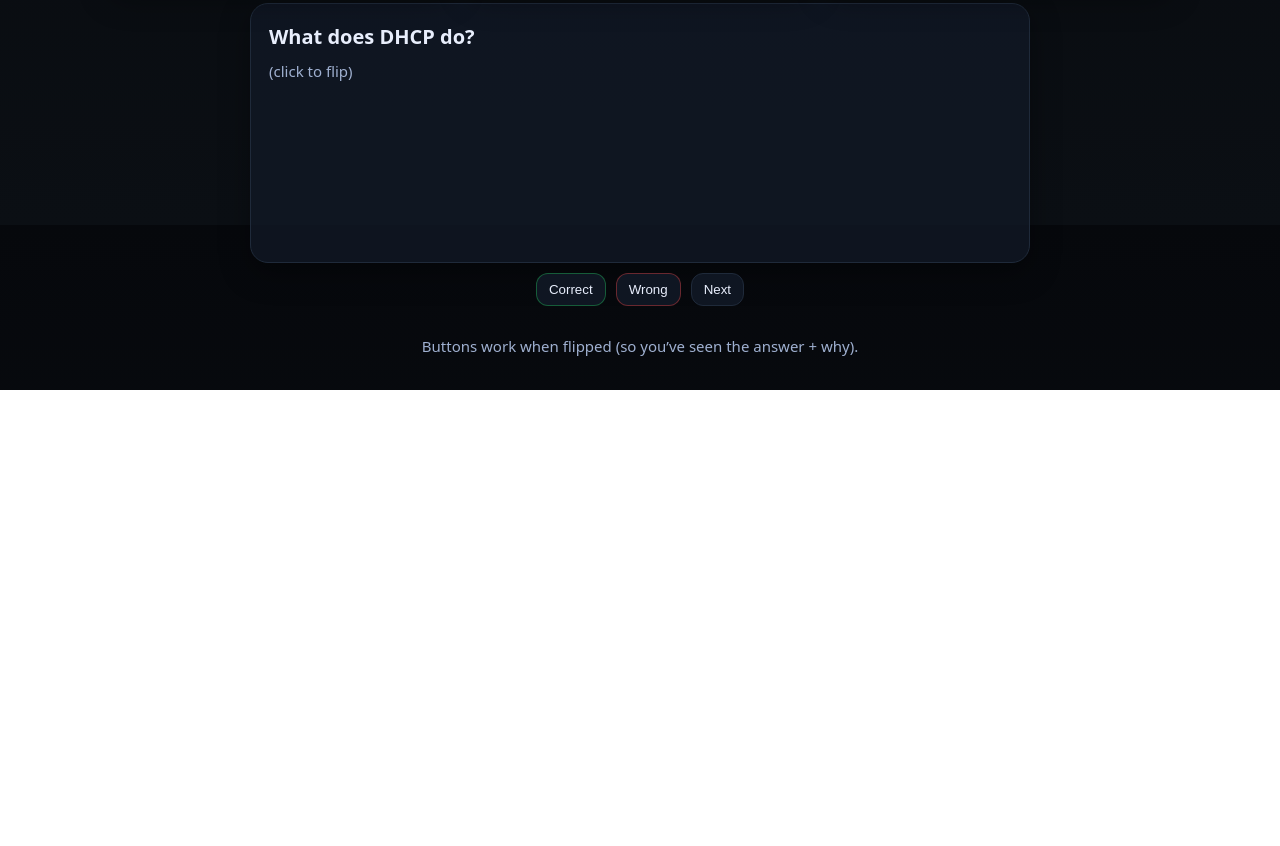
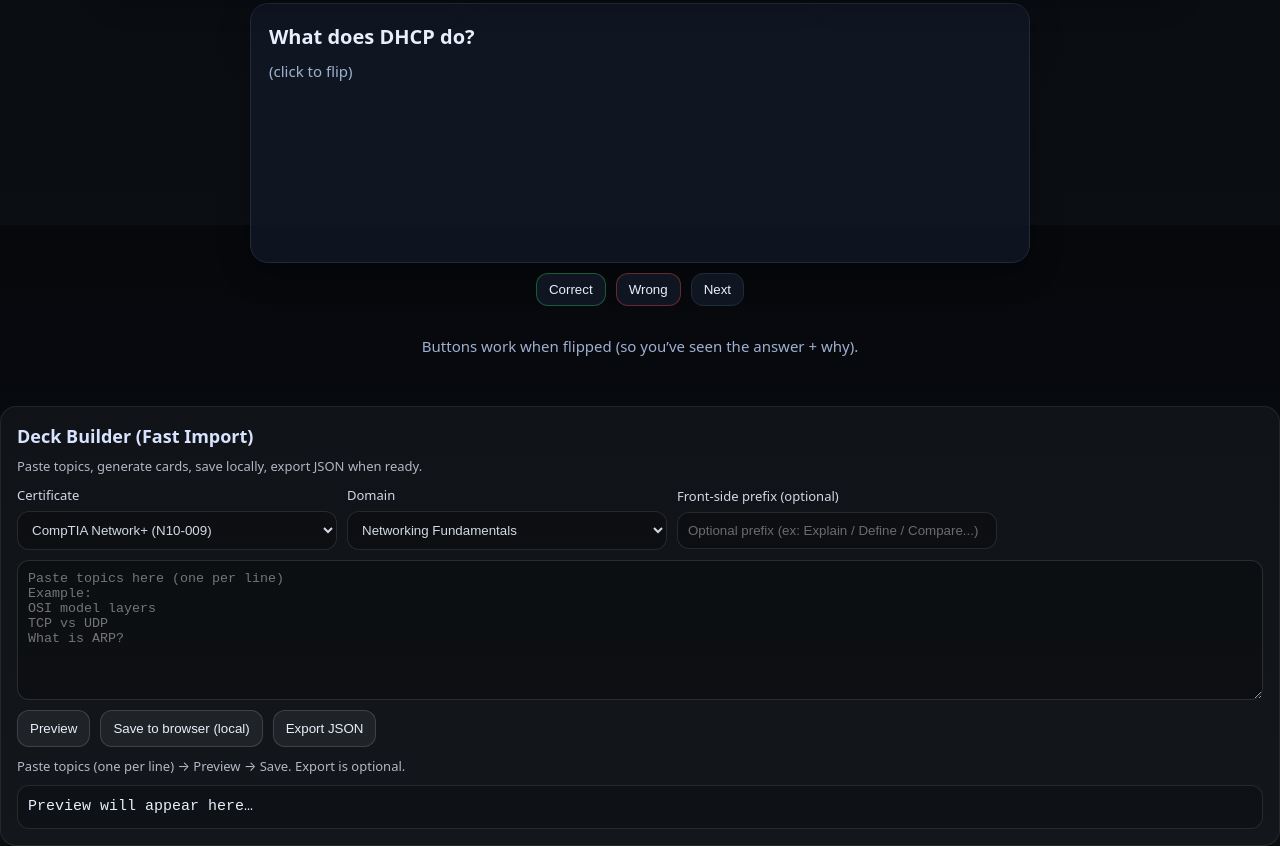
Before and after one commit to cbw29512/StudyHub, a plain HTML site: page cards.html in a window 1280 px wide. Shown: the part 575-1421 px from the top of the page. Before the commit the page ends 965 px from the top, so only its background shows below. Drawn offline with Linux system fonts and the light colour scheme.

Commit message:
Add Deck Builder fast card import

```diff
--- a/cards.html
+++ b/cards.html
@@ -78,5 +78,7 @@
 
     <div id="toast" class="toast"></div>
   </div>
+<div id="deck-builder-mount"></div>
+<script src="./js/deck-builder.js" defer></script>
 </body>
 </html>
--- /dev/null
+++ b/decks/cert-catalog.json
@@ -0,0 +1,40 @@
+{
+  "version": 1,
+  "certs": [
+    {
+      "id": "netplus",
+      "name": "CompTIA Network+",
+      "exam": "N10-009",
+      "domains": [
+        { "id": "d1", "name": "Networking Fundamentals" },
+        { "id": "d2", "name": "Network Implementations" },
+        { "id": "d3", "name": "Network Operations" },
+        { "id": "d4", "name": "Network Security" },
+        { "id": "d5", "name": "Network Troubleshooting" }
+      ]
+    },
+    {
+      "id": "secplus",
+      "name": "CompTIA Security+",
+      "exam": "SY0-701",
+      "domains": [
+        { "id": "d1", "name": "General Security Concepts" },
+        { "id": "d2", "name": "Threats, Vulnerabilities, and Mitigations" },
+        { "id": "d3", "name": "Security Architecture" },
+        { "id": "d4", "name": "Security Operations" },
+        { "id": "d5", "name": "Security Program Management and Oversight" }
+      ]
+    },
+    {
+      "id": "security_ai",
+      "name": "Security AI",
+      "exam": "",
+      "domains": [
+        { "id": "d1", "name": "AI Fundamentals" },
+        { "id": "d2", "name": "AI for Detection" },
+        { "id": "d3", "name": "AI for Response" },
+        { "id": "d4", "name": "Governance & Ethics" }
+      ]
+    }
+  ]
+}
--- /dev/null
+++ b/js/deck-builder.js
@@ -0,0 +1,254 @@
+(() => {
+  const MOUNT_ID = "deck-builder-mount";
+  const STORAGE_KEY = "studyhub_decks_v1";
+  const CATALOG_URL = "./decks/cert-catalog.json";
+
+  const css = `
+  #${MOUNT_ID}{
+    margin-top:16px; padding:16px; border-radius:16px;
+    background: rgba(255,255,255,0.04);
+    border: 1px solid rgba(255,255,255,0.08);
+  }
+  #${MOUNT_ID} h2{ margin:0 0 8px 0; font-size: 18px; }
+  #${MOUNT_ID} .row{ display:flex; gap:10px; flex-wrap:wrap; align-items:center; margin:10px 0; }
+  #${MOUNT_ID} label{ font-size: 13px; opacity: 0.9; display:flex; flex-direction:column; gap:6px; }
+  #${MOUNT_ID} select, #${MOUNT_ID} textarea, #${MOUNT_ID} input[type="text"]{
+    width: 320px; max-width: 100%;
+    border-radius: 12px;
+    border: 1px solid rgba(255,255,255,0.12);
+    background: rgba(0,0,0,0.25);
+    color: inherit;
+    padding: 10px;
+    outline: none;
+  }
+  #${MOUNT_ID} textarea{ width: 100%; min-height: 140px; resize: vertical; }
+  #${MOUNT_ID} button{
+    border-radius: 12px; padding:10px 12px;
+    border: 1px solid rgba(255,255,255,0.14);
+    background: rgba(255,255,255,0.06);
+    color: inherit;
+    cursor: pointer;
+  }
+  #${MOUNT_ID} button:hover{ background: rgba(255,255,255,0.10); }
+  #${MOUNT_ID} .muted{ opacity:0.75; font-size: 13px; }
+  #${MOUNT_ID} pre{
+    white-space: pre-wrap;
+    background: rgba(0,0,0,0.22);
+    border: 1px solid rgba(255,255,255,0.10);
+    border-radius: 12px;
+    padding: 10px;
+    margin: 10px 0 0 0;
+    max-height: 220px;
+    overflow: auto;
+  }
+  `;
+
+  function addStyleOnce() {
+    if (document.getElementById("deck-builder-style")) return;
+    const s = document.createElement("style");
+    s.id = "deck-builder-style";
+    s.textContent = css;
+    document.head.appendChild(s);
+  }
+
+  function uuid() {
+    if (crypto && crypto.randomUUID) return crypto.randomUUID();
+    return "id_" + Math.random().toString(16).slice(2) + "_" + Date.now();
+  }
+
+  function loadStore() {
+    try { return JSON.parse(localStorage.getItem(STORAGE_KEY) || "{}"); }
+    catch { return {}; }
+  }
+
+  function saveStore(store) {
+    localStorage.setItem(STORAGE_KEY, JSON.stringify(store));
+  }
+
+  async function loadCatalog() {
+    try {
+      const r = await fetch(CATALOG_URL, { cache: "no-store" });
+      if (!r.ok) throw new Error("catalog fetch failed");
+      return await r.json();
+    } catch {
+      return { version: 1, certs: [] };
+    }
+  }
+
+  function normalizeLine(line) {
+    return line.replace(/^\s*[-*•]\s+/, "").replace(/\s+/g, " ").trim();
+  }
+
+  function parseTopics(text) {
+    return text.split("\n").map(normalizeLine).filter(Boolean);
+  }
+
+  function downloadJson(filename, obj) {
+    const blob = new Blob([JSON.stringify(obj, null, 2)], { type: "application/json" });
+    const a = document.createElement("a");
+    a.href = URL.createObjectURL(blob);
+    a.download = filename;
+    document.body.appendChild(a);
+    a.click();
+    a.remove();
+    URL.revokeObjectURL(a.href);
+  }
+
+  function mountUI(catalog) {
+    addStyleOnce();
+
+    let mount = document.getElementById(MOUNT_ID);
+    if (!mount) {
+      mount = document.createElement("div");
+      mount.id = MOUNT_ID;
+      (document.querySelector("main") || document.body).appendChild(mount);
+    }
+
+    const certSelect = document.createElement("select");
+    const domainSelect = document.createElement("select");
+    const topicsArea = document.createElement("textarea");
+    const notesPrefix = document.createElement("input");
+    notesPrefix.type = "text";
+    notesPrefix.placeholder = "Optional prefix (ex: Explain / Define / Compare...)";
+
+    const status = document.createElement("div");
+    status.className = "muted";
+    status.textContent = "Paste topics (one per line) → Preview → Save. Export is optional.";
+
+    const preview = document.createElement("pre");
+    preview.textContent = "Preview will appear here…";
+
+    function fillCerts() {
+      certSelect.innerHTML = "";
+      for (const c of catalog.certs || []) {
+        const opt = document.createElement("option");
+        opt.value = c.id;
+        opt.textContent = c.exam ? `${c.name} (${c.exam})` : c.name;
+        certSelect.appendChild(opt);
+      }
+    }
+
+    function fillDomains() {
+      domainSelect.innerHTML = "";
+      const cert = (catalog.certs || []).find(c => c.id === certSelect.value);
+      for (const d of (cert?.domains || [])) {
+        const opt = document.createElement("option");
+        opt.value = d.id;
+        opt.textContent = d.name;
+        domainSelect.appendChild(opt);
+      }
+    }
+
+    function buildCards() {
+      const topics = parseTopics(topicsArea.value);
+      const prefix = normalizeLine(notesPrefix.value);
+      const cert = (catalog.certs || []).find(c => c.id === certSelect.value);
+      const dom = (cert?.domains || []).find(d => d.id === domainSelect.value);
+
+      const cards = topics.map(t => ({
+        id: uuid(),
+        certId: cert?.id || "",
+        certName: cert?.name || "",
+        domainId: dom?.id || "",
+        domainName: dom?.name || "",
+        front: prefix ? `${prefix}: ${t}` : t,
+        back: "",
+        createdAt: new Date().toISOString()
+      }));
+
+      return { cert, dom, cards };
+    }
+
+    const btnPreview = document.createElement("button");
+    btnPreview.textContent = "Preview";
+
+    const btnSave = document.createElement("button");
+    btnSave.textContent = "Save to browser (local)";
+
+    const btnExport = document.createElement("button");
+    btnExport.textContent = "Export JSON";
+
+    btnPreview.onclick = () => {
+      const { cert, dom, cards } = buildCards();
+      preview.textContent =
+        `Will create ${cards.length} cards\n` +
+        `Cert: ${cert?.name || "?"}\n` +
+        `Domain: ${dom?.name || "?"}\n\n` +
+        cards.slice(0, 20).map((c, i) => `${i + 1}. ${c.front}`).join("\n") +
+        (cards.length > 20 ? `\n… (${cards.length - 20} more)` : "");
+    };
+
+    btnSave.onclick = () => {
+      const { cert, dom, cards } = buildCards();
+      const store = loadStore();
+      store[cert.id] = store[cert.id] || {};
+      store[cert.id][dom.id] = store[cert.id][dom.id] || [];
+      store[cert.id][dom.id].push(...cards);
+      saveStore(store);
+      status.textContent = `Saved ${cards.length} cards locally for ${cert.name} → ${dom.name}.`;
+    };
+
+    btnExport.onclick = () => {
+      const { cert, dom, cards } = buildCards();
+      const filename = `${cert.id}_${dom.id}_cards.json`;
+      downloadJson(filename, { certId: cert.id, domainId: dom.id, cards });
+      status.textContent = `Exported ${cards.length} cards to ${filename}.`;
+    };
+
+    certSelect.onchange = () => fillDomains();
+
+    mount.innerHTML = "";
+    const h2 = document.createElement("h2");
+    h2.textContent = "Deck Builder (Fast Import)";
+
+    const hint = document.createElement("div");
+    hint.className = "muted";
+    hint.textContent = "Paste topics, generate cards, save locally, export JSON when ready.";
+
+    const row1 = document.createElement("div");
+    row1.className = "row";
+    const labCert = document.createElement("label");
+    labCert.textContent = "Certificate";
+    labCert.appendChild(certSelect);
+
+    const labDom = document.createElement("label");
+    labDom.textContent = "Domain";
+    labDom.appendChild(domainSelect);
+
+    const labPrefix = document.createElement("label");
+    labPrefix.textContent = "Front-side prefix (optional)";
+    labPrefix.appendChild(notesPrefix);
+
+    row1.appendChild(labCert);
+    row1.appendChild(labDom);
+    row1.appendChild(labPrefix);
+
+    const row2 = document.createElement("div");
+    row2.className = "row";
+    topicsArea.placeholder = "Paste topics here (one per line)\nExample:\nOSI model layers\nTCP vs UDP\nWhat is ARP?";
+    row2.appendChild(topicsArea);
+
+    const row3 = document.createElement("div");
+    row3.className = "row";
+    row3.appendChild(btnPreview);
+    row3.appendChild(btnSave);
+    row3.appendChild(btnExport);
+
+    mount.appendChild(h2);
+    mount.appendChild(hint);
+    mount.appendChild(row1);
+    mount.appendChild(row2);
+    mount.appendChild(row3);
+    mount.appendChild(status);
+    mount.appendChild(preview);
+
+    fillCerts();
+    fillDomains();
+  }
+
+  window.addEventListener("DOMContentLoaded", async () => {
+    const catalog = await loadCatalog();
+    if (!catalog.certs || !catalog.certs.length) return;
+    mountUI(catalog);
+  });
+})();
```
Also changed, not shown: 2 other files.
